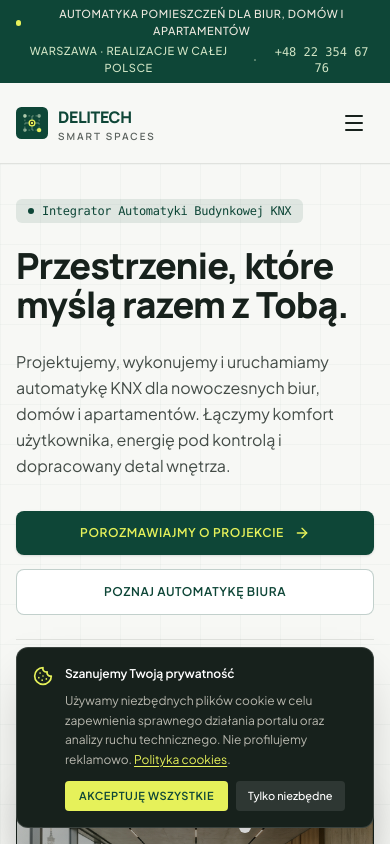
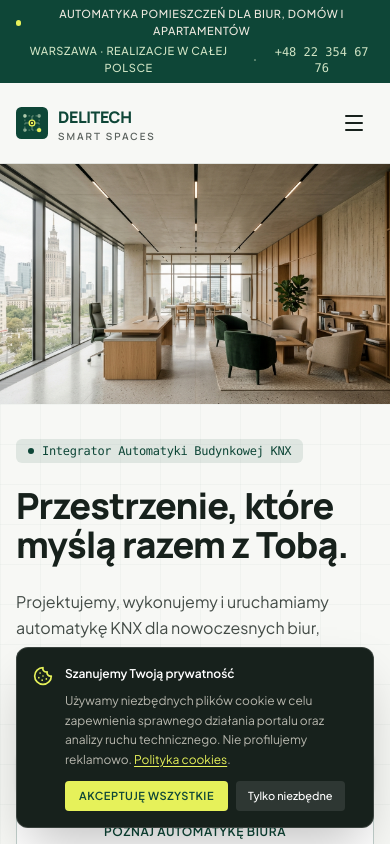
Before and after one commit to daromajowy/delitech, a React (Vite) app: page / in a window 390 px wide. Shown: the top 844 px of the page. Built offline with nearby package versions, Linux system fonts and the light colour scheme.

Commit message:
feat(home): place video directly below top navigation
Mount the responsive HeroVideo as the first homepage section, immediately after the shared top navigation. Preserve the existing homepage sections below it.

```diff
--- a/src/pages/HomePage.tsx
+++ b/src/pages/HomePage.tsx
@@ -1,6 +1,7 @@
 import React, { useState } from 'react';
 import { PageId } from '../types.ts';
 import { ContactForm } from '../components/ContactForm.tsx';
+import { HeroVideo } from '../components/HeroVideo.tsx';
 import { IMAGES } from '../assets.ts';
 import {
   ArrowRight,
@@ -62,6 +63,8 @@ export const HomePage: React.FC<HomePageProps> = ({
 
   return (
     <div className="space-y-0">
+      <HeroVideo />
+
       {/* 3. HERO SECTION */}
       <section className="relative overflow-hidden bg-[#F7F8F5] pt-8 pb-16 lg:pt-14 lg:pb-24 border-b border-[#17211C]/10">
         {/* Subtle architectural grid pattern background */}
```
